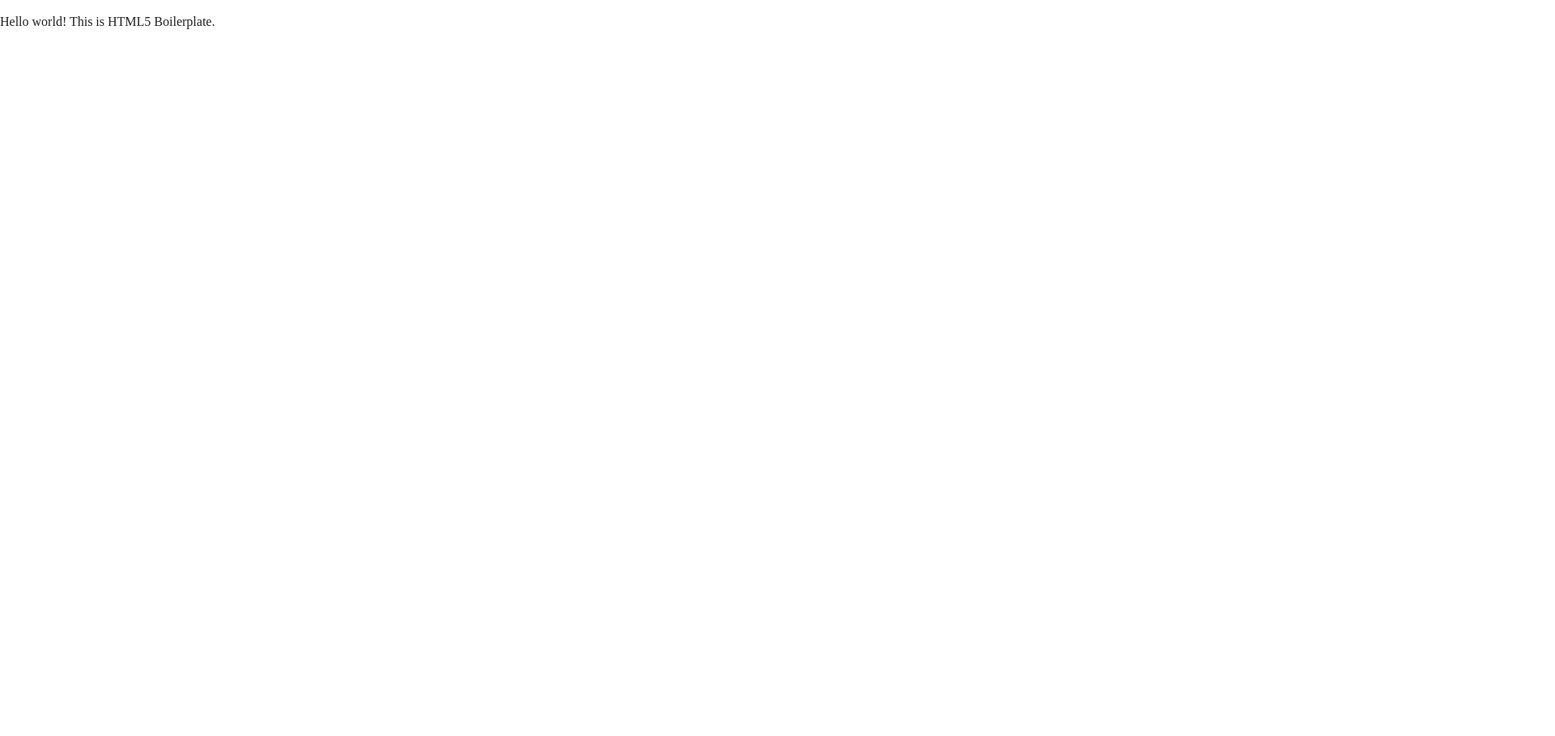
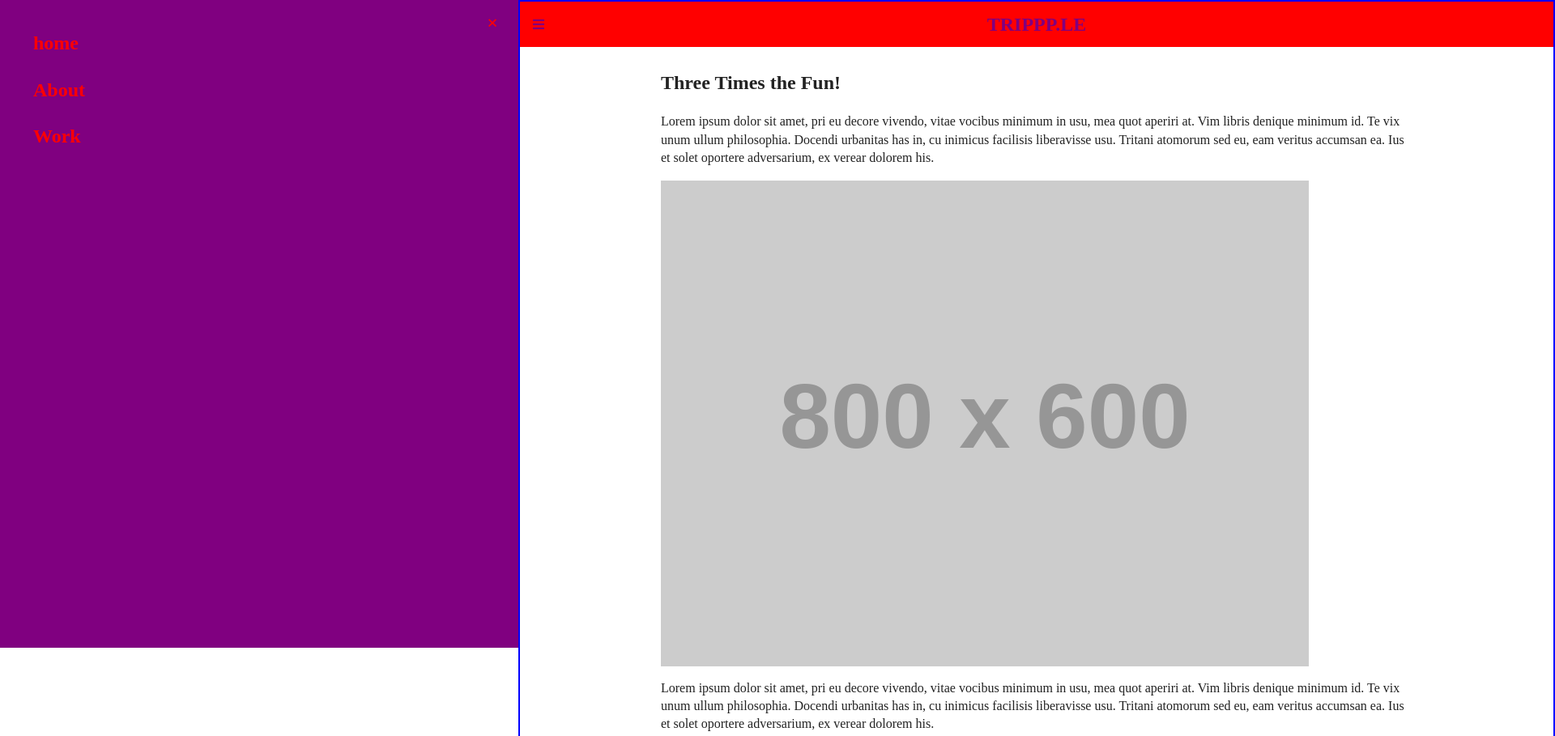
Before and after one commit to kelkuno/12.2, a plain HTML site: page index.html in a window 1280 px wide. Shown: the top 909 px of the page at 81% size, 1920 px wide, since content can reach past the window. Before the commit the page ends 800 px from the top, so only its background shows below. Drawn offline with nearby package versions, Linux system fonts and the light colour scheme; placeholder pictures from the web are drawn by us.

Commit message:
Css for open nav complete

```diff
--- a/css/main.css
+++ b/css/main.css
@@ -94,9 +94,100 @@ textarea {
 }
 
 /* ==========================================================================
-   Author's custom styles
+   Kelsey's styles
    ========================================================================== */
-
+/* globals */
+html {
+    box-sizing: border-box;
+  }
+  *, *:before, *:after {
+    box-sizing: inherit;
+  }
+body {
+    font-family: serif;
+    line-height: 1.4;
+}
+img {
+    max-width: 100%;
+    display: block;
+}
+  /* main-nav */
+.main-nav {
+      display: none;
+}
+/* header */
+.page-header {
+    background-color: red;
+    color: purple;
+    position: relative;
+    padding: 1em;
+    position: fixed;
+    width: 100%;
+    top: 0;
+    left: 0;
+    z-index: 100;
+}
+.page-header h1 {
+    font-size: 1.5em;
+    line-height: 1;
+    text-transform: uppercase;
+    text-align: center;
+    margin: 0;
+}
+.page-header .nav-icon {
+    position: absolute;
+    left: 1em;
+    top: 50%;
+    transform: translateY(-50%);
+}
+/*main-content section*/
+.main-section {
+    margin: 3em auto;
+    max-width: 960px;
+    padding: 1em;
+}
+/* .nav-open */
+.nav-open {
+    overflow: hidden;
+}
+.nav-open .main-nav {
+    display: block;
+    position: absolute;
+    top: 0;
+    left: 0;
+    width: 50%;
+    min-height: 100%;
+    border: 1px solid purple;
+}
+.nav-open .page-content {
+    transform: translateX(50%);
+    border: 2px solid blue;
+}
+.main-nav {
+    background: purple;
+    font-size: 1.5em;
+    font-weight: bold;
+    position: relative;
+}
+.main-nav ul {
+    list-style-type: none;
+    margin-top: 1.5em;
+}
+.main-nav li {
+    margin: 1em 0;
+}
+.main-nav a {
+    color: red;
+    text-decoration: none;
+}
+.main-nav .close-nav {
+    font-style: normal;
+    position: absolute;
+    top: 0.95rem;
+    right: 1em;
+    color: red;
+    line-height: 1;
+}
 
 
 
--- a/index.html
+++ b/index.html
@@ -4,25 +4,54 @@
 <head>
   <meta charset="utf-8">
   <meta http-equiv="x-ua-compatible" content="ie=edge">
-  <title></title>
+  <title>Javascript Testing</title>
   <meta name="description" content="">
   <meta name="viewport" content="width=device-width, initial-scale=1, shrink-to-fit=no">
 
   <link rel="manifest" href="site.webmanifest">
   <link rel="apple-touch-icon" href="icon.png">
   <!-- Place favicon.ico in the root directory -->
-
+  <link rel="stylesheet" href="https://use.fontawesome.com/releases/v5.5.0/css/all.css" integrity="sha384-B4dIYHKNBt8Bc12p+WXckhzcICo0wtJAoU8YZTY5qE0Id1GSseTk6S+L3BlXeVIU" crossorigin="anonymous">
   <link rel="stylesheet" href="css/normalize.css">
   <link rel="stylesheet" href="css/main.css">
 </head>
 
-<body>
+<body class="nav-open">
   <!--[if lte IE 9]>
     <p class="browserupgrade">You are using an <strong>outdated</strong> browser. Please <a href="https://browsehappy.com/">upgrade your browser</a> to improve your experience and security.</p>
   <![endif]-->
 
-  <!-- Add your site or application content here -->
-  <p>Hello world! This is HTML5 Boilerplate.</p>
+  <!-- Kelsey's content -->
+    <nav class="main-nav">
+      <i class="close-nav">&times;</i>
+      <ul>
+        <li><a href="#!">home</a></li>
+        <li><a href="#!">About</a></li>
+        <li><a href="#!">Work</a></li>
+      </ul>
+    </nav>
+    <div class="page-content">
+      <header class="page-header">
+        <h1>Trippp.le</h1>
+        <i class="nav-icon fas fa-bars"></i>
+      </header>
+      <section class="main-section">
+        <article>
+          <h2>Three Times the Fun!</h2>
+          <p>Lorem ipsum dolor sit amet, pri eu decore vivendo, vitae vocibus minimum in usu, mea quot aperiri at. Vim libris denique minimum id. Te vix unum ullum philosophia. Docendi urbanitas has in, cu inimicus facilisis liberavisse usu. Tritani atomorum sed eu, eam veritus accumsan ea. Ius et solet oportere adversarium, ex verear dolorem his.</p>
+          <img src="https://via.placeholder.com/800x600" alt="placeholdit">
+          <p>Lorem ipsum dolor sit amet, pri eu decore vivendo, vitae vocibus minimum in usu, mea quot aperiri at. Vim libris denique minimum id. Te vix unum ullum philosophia. Docendi urbanitas has in, cu inimicus facilisis liberavisse usu. Tritani atomorum sed eu, eam veritus accumsan ea. Ius et solet oportere adversarium, ex verear dolorem his.</p>
+          <p>Lorem ipsum dolor sit amet, pri eu decore vivendo, vitae vocibus minimum in usu, mea quot aperiri at. Vim libris denique minimum id. Te vix unum ullum philosophia. Docendi urbanitas has in, cu inimicus facilisis liberavisse usu. Tritani atomorum sed eu, eam veritus accumsan ea. Ius et solet oportere adversarium, ex verear dolorem his.</p>
+        </article>
+        <article>
+          <h2>Another Thingy!</h2>
+          <p>Lorem ipsum dolor sit amet, pri eu decore vivendo, vitae vocibus minimum in usu, mea quot aperiri at. Vim libris denique minimum id. Te vix unum ullum philosophia. Docendi urbanitas has in, cu inimicus facilisis liberavisse usu. Tritani atomorum sed eu, eam veritus accumsan ea. Ius et solet oportere adversarium, ex verear dolorem his.</p>
+          <img src="https://via.placeholder.com/800x600" alt="placeholdit">
+          <p>Lorem ipsum dolor sit amet, pri eu decore vivendo, vitae vocibus minimum in usu, mea quot aperiri at. Vim libris denique minimum id. Te vix unum ullum philosophia. Docendi urbanitas has in, cu inimicus facilisis liberavisse usu. Tritani atomorum sed eu, eam veritus accumsan ea. Ius et solet oportere adversarium, ex verear dolorem his.</p>
+        </article>
+      </section><!--closing .main-section-->
+    </div><!--closing .page-content-->
+
   <script src="js/vendor/modernizr-3.6.0.min.js"></script>
   <script src="https://code.jquery.com/jquery-3.3.1.min.js" integrity="sha256-FgpCb/KJQlLNfOu91ta32o/NMZxltwRo8QtmkMRdAu8=" crossorigin="anonymous"></script>
   <script>window.jQuery || document.write('<script src="js/vendor/jquery-3.3.1.min.js"><\/script>')</script>
```
Also changed, not shown: 1 other file.
